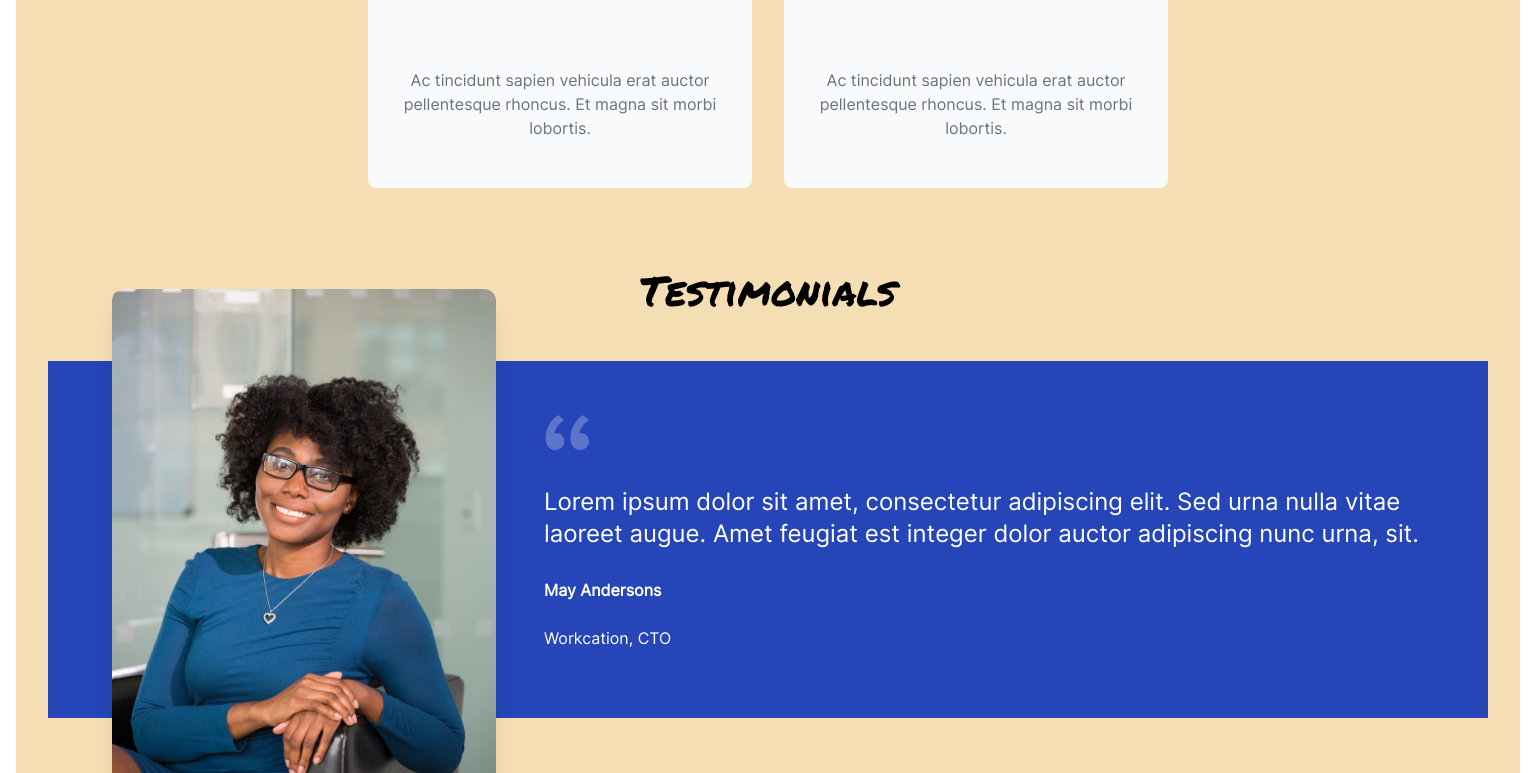
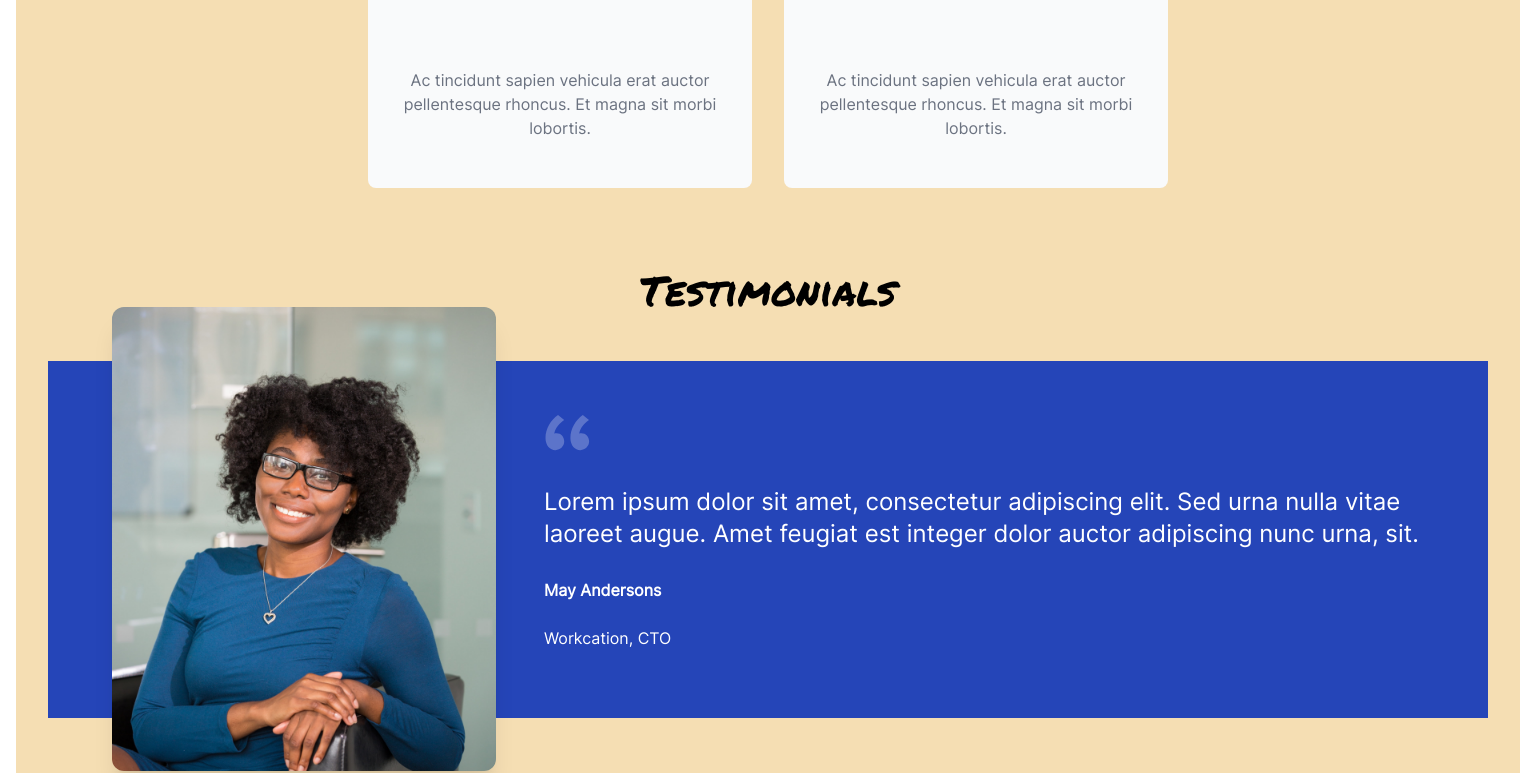
Before and after one commit to gabholli/component-library, a React (Create React App) app: page / in a window 1536 px wide. Shown: the part 1423-2196 px from the top of the page. Built offline with nearby package versions, Linux system fonts and the light colour scheme.

Commit message:
Adjusted testimonial image height according to screen size

```diff
--- a/src/App.css
+++ b/src/App.css
@@ -479,3 +479,15 @@ body {
   }
 
 }
+
+@media (min-width: 1440px) {
+  .testimonial-image {
+    height: 464px;
+  }
+}
+
+@media (min-width: 2560px) {
+  .testimonial-image {
+    height: 400px;
+  }
+}
```
